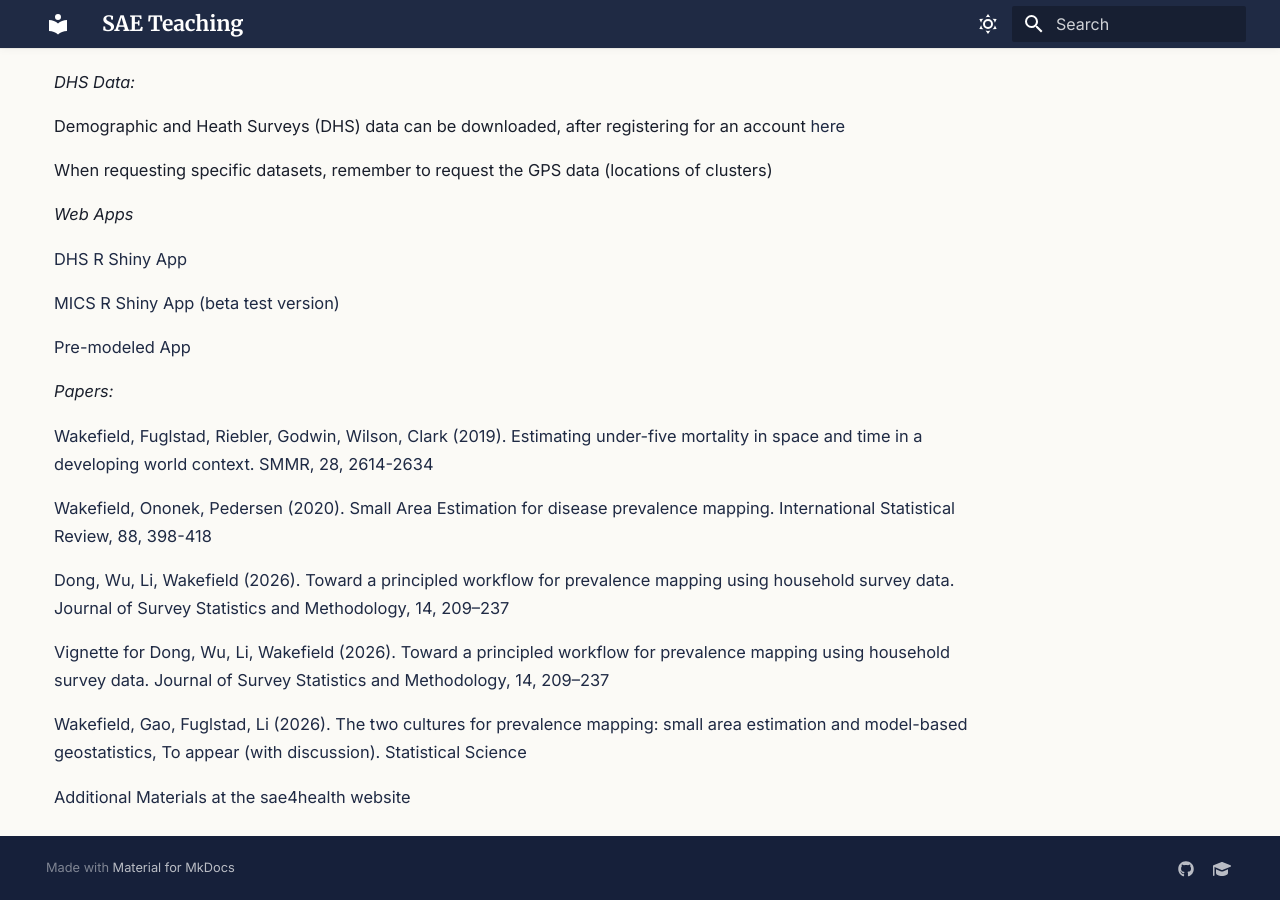
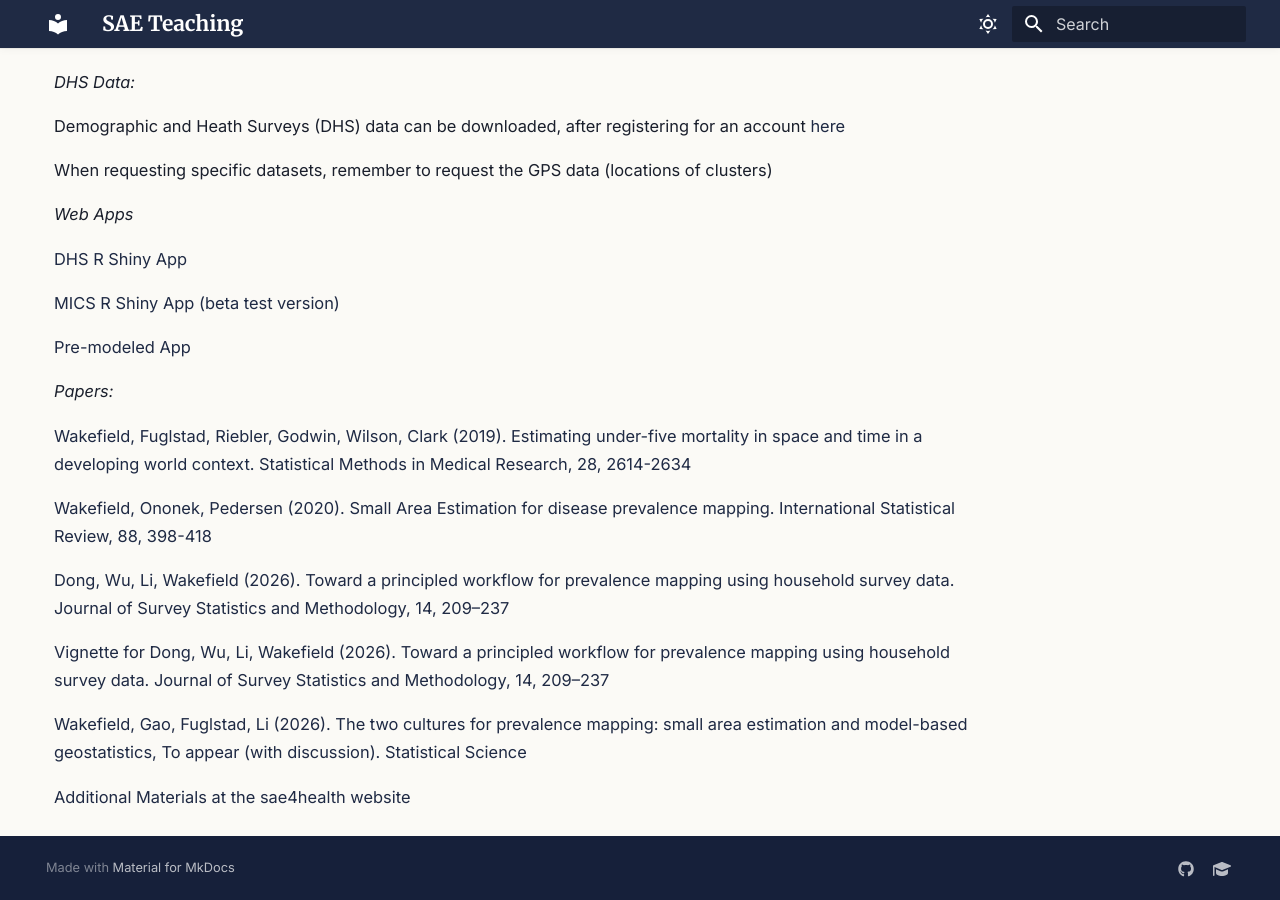
Before and after one commit to jonwake/website, an MkDocs documentation site: the page built from docs/teaching-SAE-course.md, in a window 1280 px wide and 900 px high, scrolled down 738 px. Built offline with MkDocs 1.6.1 and Material for MkDocs 9.7.7, drawn with Linux system fonts in a browser that asks for light colours.

Commit message:
Update teaching-SAE-course.md

```diff
--- a/docs/teaching-SAE-course.md
+++ b/docs/teaching-SAE-course.md
@@ -35,7 +35,7 @@ When requesting specific datasets, remember to request the GPS data (locations o
 *Papers:*
 
 [Wakefield, Fuglstad, Riebler, Godwin, Wilson, Clark (2019). Estimating under-five mortality in space
-and time in a developing world context. SMMR, 28, 2614-2634](files/SAE-files/wakefieldetal19.pdf)
+and time in a developing world context. Statistical Methods in Medical Research, 28, 2614-2634](files/SAE-files/wakefieldetal19.pdf)
 
 [Wakefield, Ononek, Pedersen (2020). Small Area Estimation for disease prevalence mapping. International Statistical Review, 88, 398-418](files/SAE-files/wakefieldokonekpedersen20.pdf)
 
```
